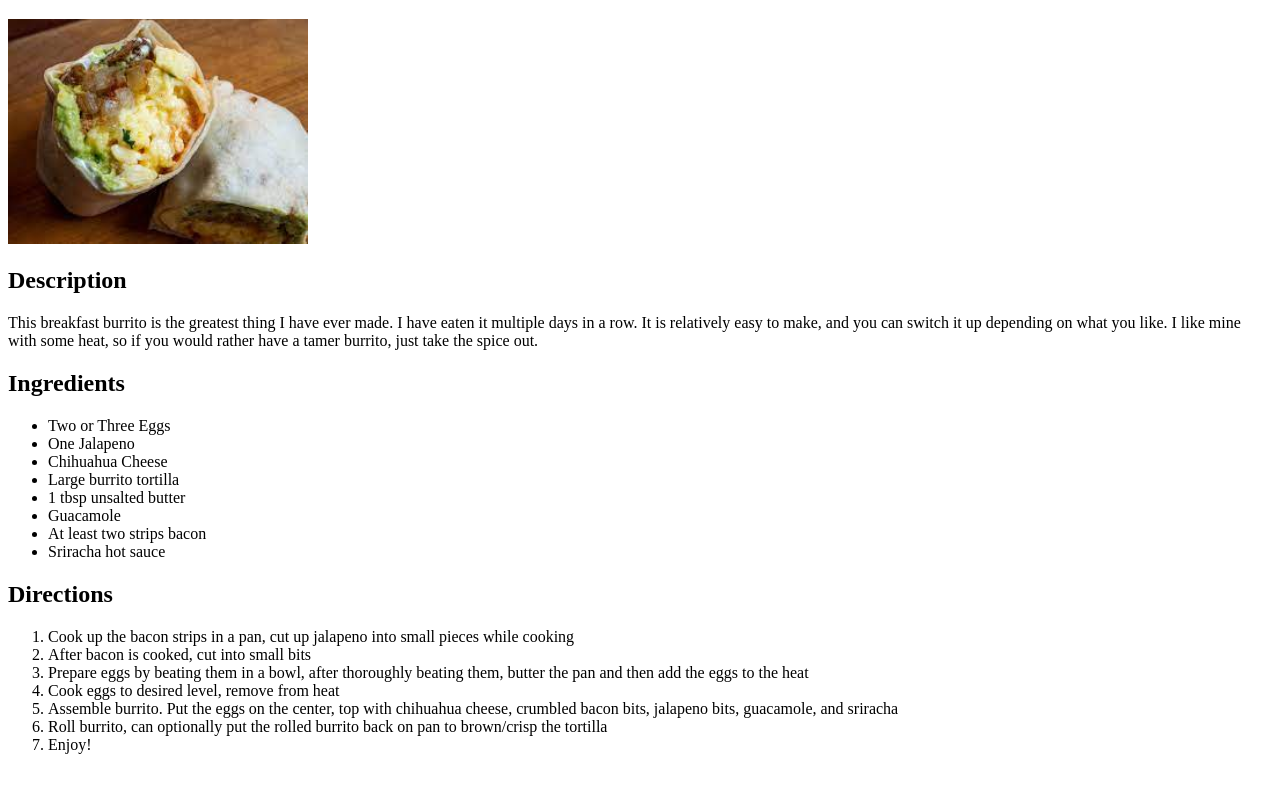
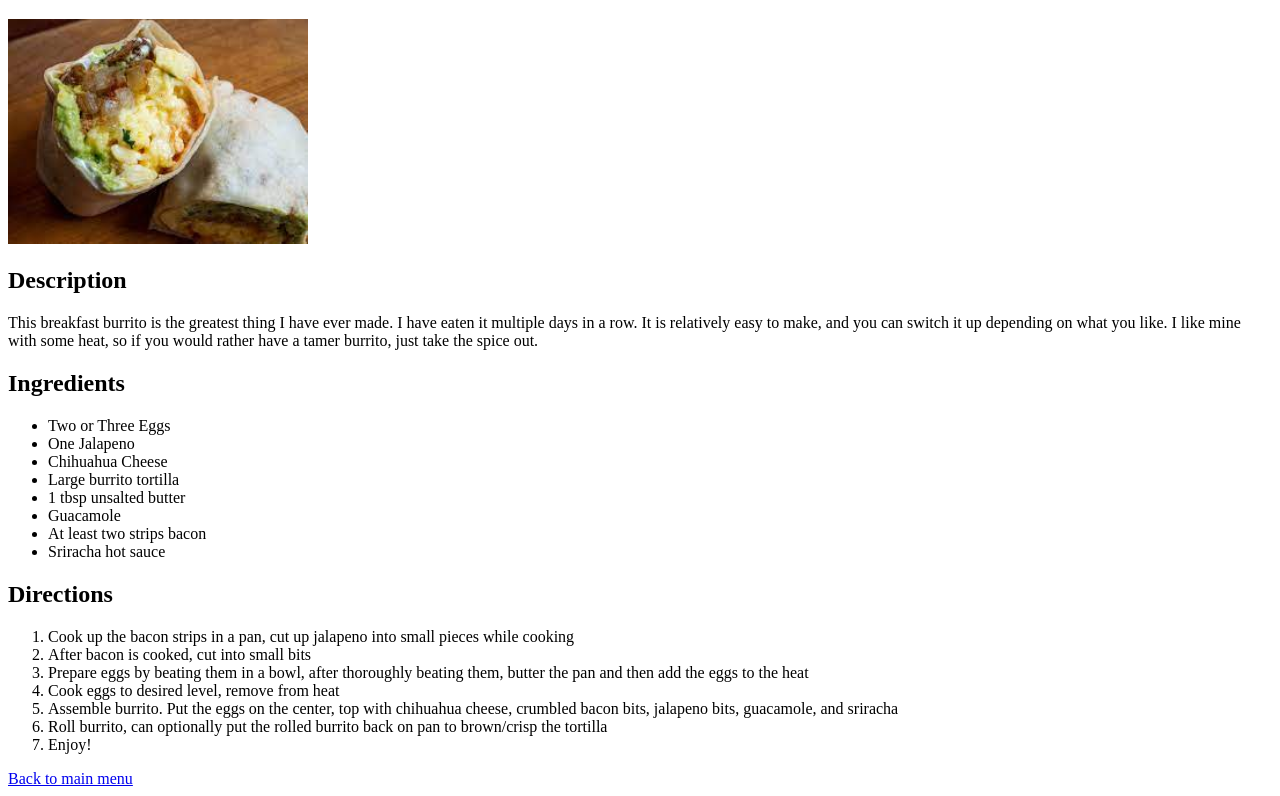
Before and after one commit to spalmer7/odin-recipes, a plain HTML site: page recipes/breakfastburrito.html in a window 1280 px wide. Shown: the part 61-857 px from the top of the page. Before the commit the page ends 831 px from the top, so only its background shows below. Drawn offline with Linux system fonts and the light colour scheme.

Commit message:
Add link to main menu

```diff
--- a/recipes/breakfastburrito.html
+++ b/recipes/breakfastburrito.html
@@ -31,5 +31,6 @@
             <li>Roll burrito, can optionally put the rolled burrito back on pan to brown/crisp the tortilla</li>
             <li>Enjoy!</li>
         </ol>
+        <a href="../index.html">Back to main menu</a>
     </body>
 </html>
```
